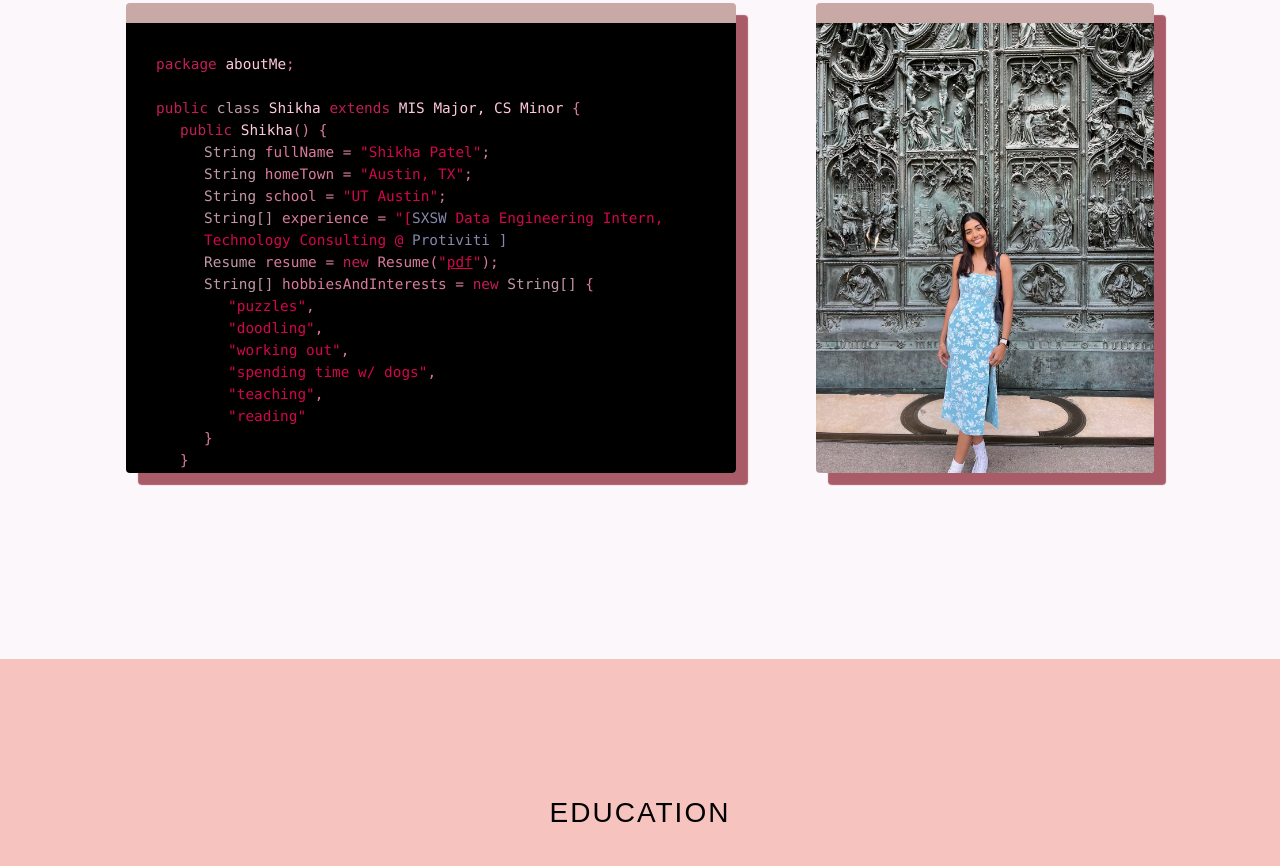
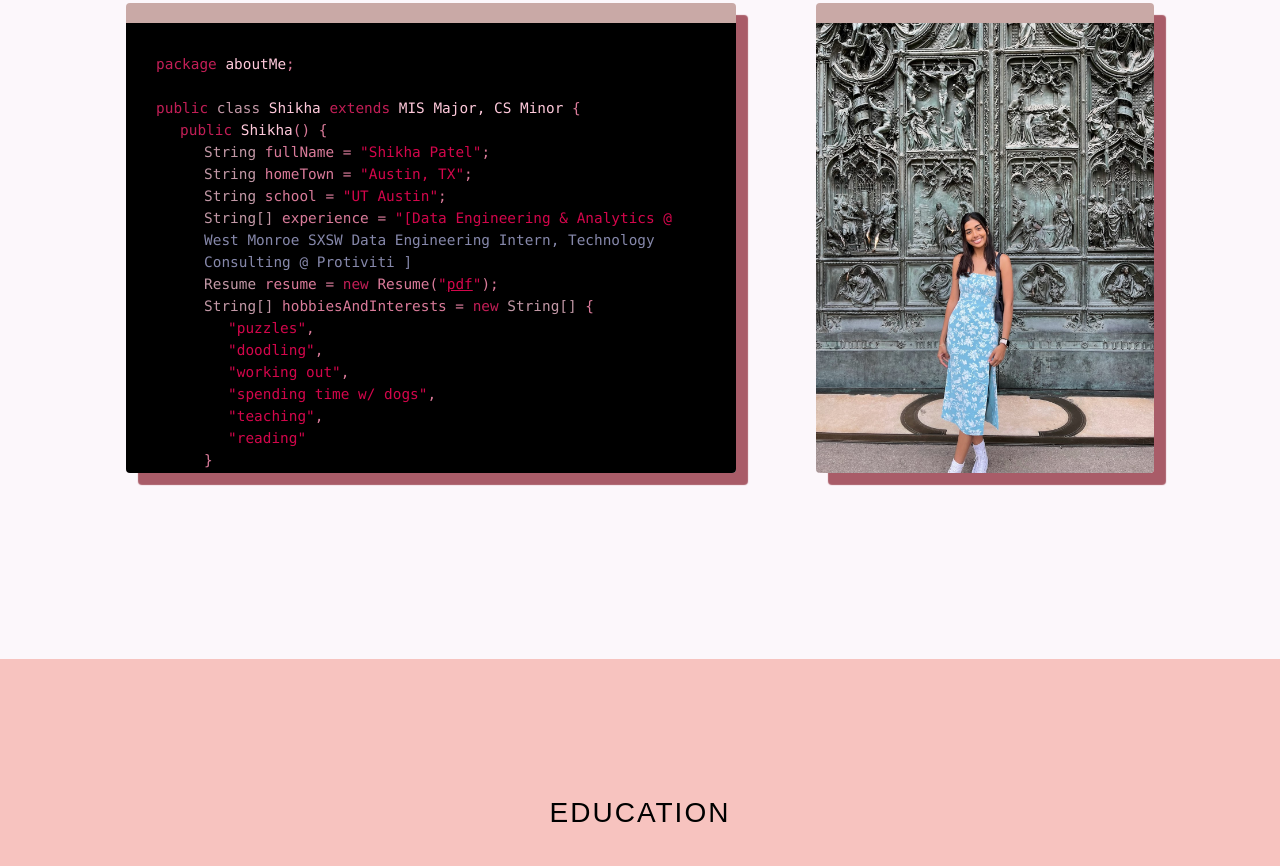
Before and after one commit to Shikhapatell/personalWebsite, a plain HTML site: page index.html in a window 1280 px wide. Shown: the part 1041-1907 px from the top of the page. Drawn offline with nearby package versions, Linux system fonts and the light colour scheme; a web font is replaced by a local one.

Commit message:
Update index.html

```diff
--- a/index.html
+++ b/index.html
@@ -101,7 +101,7 @@
 								<br>
 								<span class="third-color">String[]</span>
 								<span class="second-color">experience = </span>
-								<span class="fourth-color">"[<span class="sixth-color">SXSW</span> Data Engineering Intern, Technology Consulting @ <span class="sixth-color"> Protiviti <span class="sixth-color">]
+								<span class="fourth-color">"[Data Engineering & Analytics  @ <span class="sixth-color"> West Monroe <span class="sixth-color"><span class="sixth-color">SXSW</span> Data Engineering Intern, Technology Consulting @ <span class="sixth-color"> Protiviti <span class="sixth-color">]
 								<!-- <br>
 								<span class="third-color">int</span>
 								<span class="second-color">expGraduation = </span>
```
